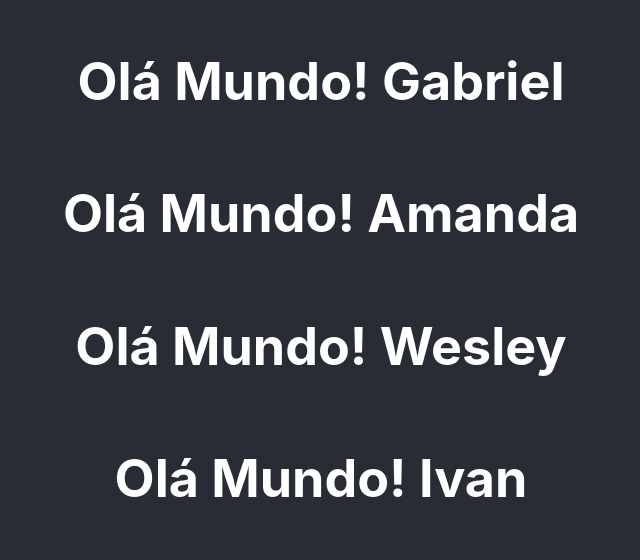
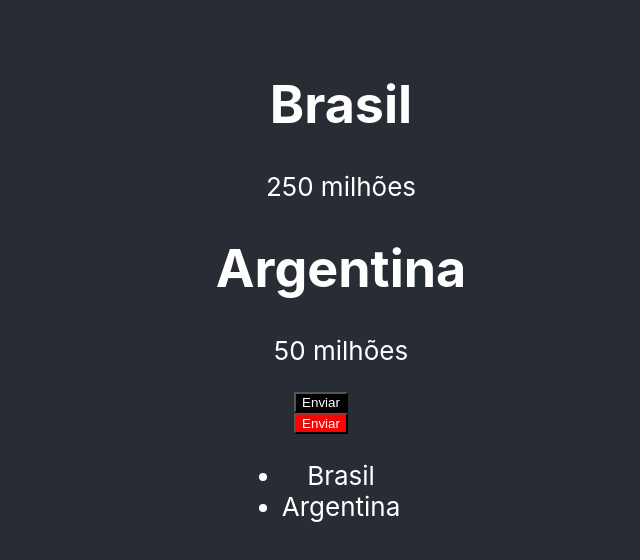
Before and after one commit to Kenzie-Academy-Brasil-Developers/m3-set-21, a React (Create React App) app: page / in a window 1280 px wide. Shown: the part 120-680 px from the top of the page, without its empty margins (319-959 px from the left). Built offline with nearby package versions, Linux system fonts and the light colour scheme.

Commit message:
feature: cards and rendering list

```diff
--- a/src/App.css
+++ b/src/App.css
@@ -25,7 +25,7 @@
 }
 
 .App-link {
-  color: #61dafb;
+  color: #e6ecee;
 }
 
 @keyframes App-logo-spin {
@@ -36,3 +36,13 @@
     transform: rotate(360deg);
   }
 }
+
+.button-container-1 {
+  background-color: #000;
+  color: #fff;
+}
+
+.button-container-2 {
+  background-color: rgb(255, 0, 0);
+  color: #fff;
+}
--- a/src/App.js
+++ b/src/App.js
@@ -1,15 +1,39 @@
 /** Importações css, bibliotecas, importações de dentro react, componentes */
 import "./App.css";
-import Card from "./components/Card";
+import { Card } from "./components/Card";
+import ButtonOla from "./components/Button";
 
 function App() {
+  const brazil = {
+    name: "Brasil",
+    population: "250 milhões",
+  };
+
+  const argentina = {
+    name: "Argentina",
+    population: "50 milhões",
+  };
+
+  const objectCountryList = [brazil, argentina];
+
+  const countryListNames = ["Brasil", "Argentina"];
+
   return (
     <div className="App">
       <header className="App-header">
-        <Card name="Gabriel" />
-        <Card name="Amanda" />
-        <Card name="Wesley" />
-        <Card name="Ivan" />
+        <ul>
+          {objectCountryList.map((country) => (
+            <Card key={country.name} country={country} />
+          ))}
+        </ul>
+
+        <ButtonOla className="container-1">Enviar</ButtonOla>
+        <ButtonOla className="container-2">Enviar</ButtonOla>
+        <ul>
+          {countryListNames.map((name) => (
+            <li key={name}>{name}</li>
+          ))}
+        </ul>
       </header>
     </div>
   );
--- /dev/null
+++ b/src/components/Button/index.jsx
@@ -0,0 +1,5 @@
+const Button = ({ className, children }) => (
+  <button className={`button-${className}`}>{children}</button>
+);
+
+export default Button;
--- a/src/components/Card/index.jsx
+++ b/src/components/Card/index.jsx
@@ -1,16 +1,17 @@
 /**Importação, componentes, libs, etc */
 
+import Button from "../Button";
 // Chamada da função com as props no parametro se existirem
-const Card = ({ name }) => {
+export const Card = ({ country }) => {
   // Logíca acima do return
 
   return (
-    <h1>
-      {/* Renderização do jsx e variáveis  */}
-      Olá Mundo! {name}
-    </h1>
+    /* Fragment */
+    <>
+      <h1>{country.name}</h1>
+      <span>{country.population}</span>
+    </>
   );
 };
 
 // exportação para utilizar em outros lugares
-export default Card;
```
